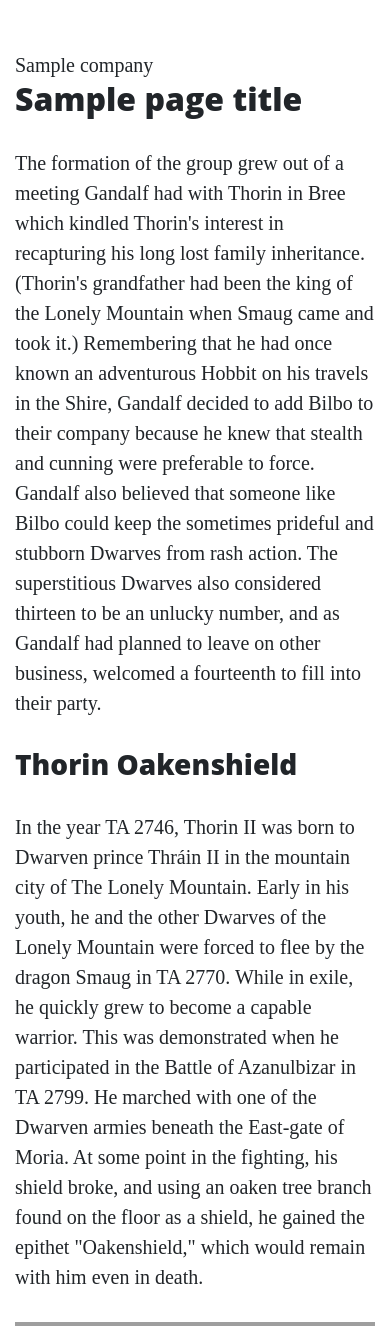
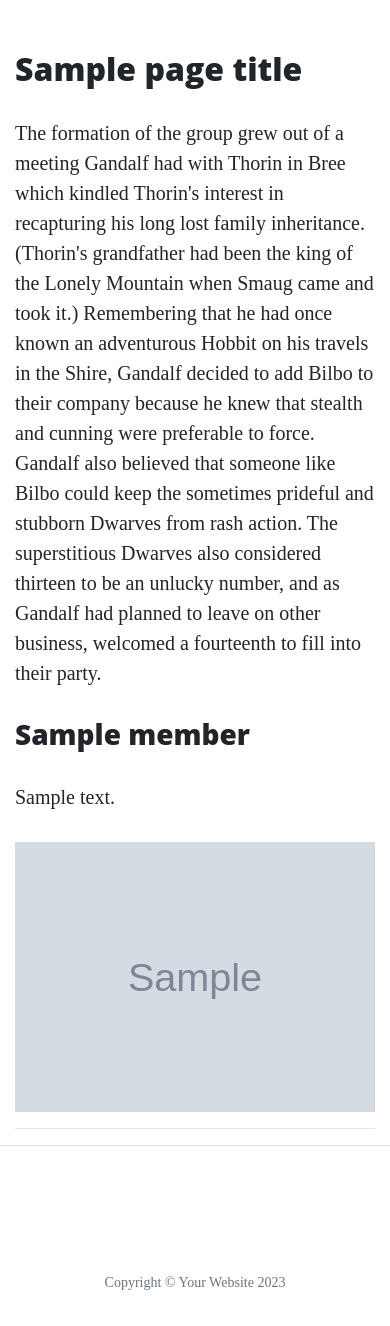
Before and after one commit to aslavinska/flaskapp, a Flask app: template templates/about.html in a window 390 px wide. Shown: the part 533-1859 px from the top of the page. After the commit the page ends 1823 px from the top, so only its background shows below. Run offline with Flask 2, Linux system fonts and the light colour scheme; the template is opened without the code that fills it: most values are stand-ins (such as "Sample title", 1, 10 or a date in 2020); grey boxes marked "Sample" are stand-in pictures; some libraries are stand-ins or nearby versions; grey boxes are pictures that could not be loaded.

Commit message:
Adding for loop for members in company for about page

```diff
--- a/run.py
+++ b/run.py
@@ -1,4 +1,5 @@
 import os
+import json
 from flask import Flask, render_template
 
 app = Flask(__name__)
--- a/templates/about.html
+++ b/templates/about.html
@@ -1,6 +1,6 @@
 {% extends "base.html" %}
 {% block content %}
-{{ company }}
+
     <h2>{{ page_title }}</h2>
     <p>
         The formation of the group grew out of a meeting Gandalf had with Thorin in Bree which kindled Thorin's interest in
@@ -12,34 +12,20 @@
 		leave on other business, welcomed a fourteenth to fill into their party.
     </p>
 
+    {% for member in company %}
+
         <div class="row featurette">
             <div class="col-md-7">
-            <h3>Thorin Oakenshield</h3>
-			<p>
-				In the year TA 2746, Thorin II was born to Dwarven prince Thráin II in the mountain city of The Lonely Mountain.
-				Early in his youth, he and the other Dwarves of the Lonely Mountain were forced to flee by the dragon Smaug in TA
-				2770. While in exile, he quickly grew to become a capable warrior. This was demonstrated when he participated in the
-				Battle of Azanulbizar in TA 2799. He marched with one of the Dwarven armies beneath the East-gate of Moria. At some
-				point in the fighting, his shield broke, and using an oaken tree branch found on the floor as a shield, he gained
-				the epithet "Oakenshield," which would remain with him even in death.
-			</p>
+                <h3>{{ member.name }}</h3>
+                <p>{{ member.description }}</p>
             </div>
             <div class="col-md-5">
-            <img src="https://vignette.wikia.nocookie.net/lotr/images/3/3f/ThorinBIG.jpg" alt="">
+                <img src="{{ member.image_source }}" alt="" class="featurette-image image-responsive">
             </div>
         </div>
 
-    <div class="row featurette">
-        <div class="col-md-5">
-            <img src="https://vignette.wikia.nocookie.net/lotr/images/b/b4/The-Hobbit-Fili-and-Kili.jpg" alt="">
-        </div>
-        <div class="col-md-7">
-            <h3>Fili and Kili</h3>
-			<p>
-				Fíli and Kíli were nephews of Thorin, who was the elder brother of their mother Dís. They were also nephews of
-				Frerin, grandsons of Thráin II, and great-grandsons of Thrór. Fíli's most distinguishing feature was his long nose,
-				the longest of any of the Dwarves in Thorin's company.
-			</p>
-        </div>
-    </div>
+        <hr class="featurette-divider">
+
+    {% endfor %}
+
 {% endblock %}
```
Also changed, not shown: data/company.json (+56 -2 lines). Lines whose indentation alone changed are shown as unchanged.
